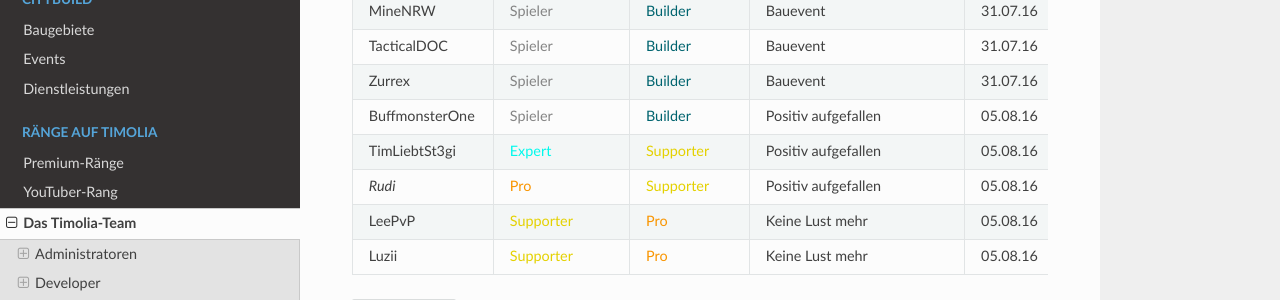
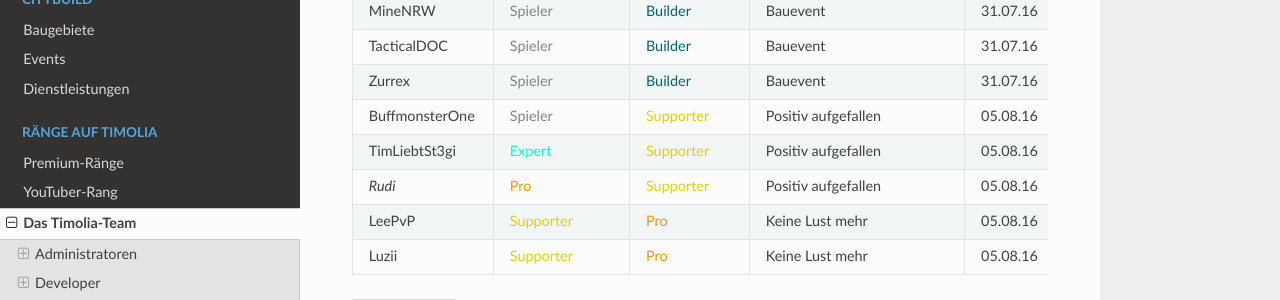
Before and after one commit to TimoliaDE/HowTo, an MkDocs documentation site: the page built from docs/ranks/team.md, in a window 1280 px wide and 900 px high, scrolled down 18757 px. Shown: the part 472-772 px from the top of the window. Built offline with MkDocs 1.6.1, drawn with Linux system fonts in a browser that asks for light colours; nearby versions of some CDN libraries; old or Windows-style settings are respelled for this version of MkDocs.

Commit message:
Team-Wanderung

```diff
--- a/docs/ranks/team.md
+++ b/docs/ranks/team.md
@@ -605,7 +605,7 @@ Hier werden die Aus- und Eintritte, bzw. Befoerderungen und Degradierungen im Te
 |MineNRW | <span style="color:#848484">Spieler</span> | <span style="color:#00646F">Builder</span> | Bauevent | 31.07.16 |
 |TacticalDOC | <span style="color:#848484">Spieler</span> | <span style="color:#00646F">Builder</span> | Bauevent | 31.07.16 |
 |Zurrex | <span style="color:#848484">Spieler</span> | <span style="color:#00646F">Builder</span> | Bauevent | 31.07.16 |
-|BuffmonsterOne | <span style="color:#848484">Spieler</span> | <span style="color:#00646F">Builder</span> | Positiv aufgefallen | 05.08.16 |
+|BuffmonsterOne | <span style="color:#848484">Spieler</span> | <span style="color:#E4D100">Supporter</span> | Positiv aufgefallen | 05.08.16 |
 |TimLiebtSt3gi | <span style="color:#00F9EC">Expert</span> | <span style="color:#E4D100">Supporter</span> | Positiv aufgefallen | 05.08.16 |
 |_Rudi_ | <span style="color:#F99500">Pro</span> | <span style="color:#E4D100">Supporter</span> | Positiv aufgefallen | 05.08.16 |
 |LeePvP | <span style="color:#E4D100">Supporter</span> | <span style="color:#F99500">Pro</span> | Keine Lust mehr | 05.08.16 |
```
